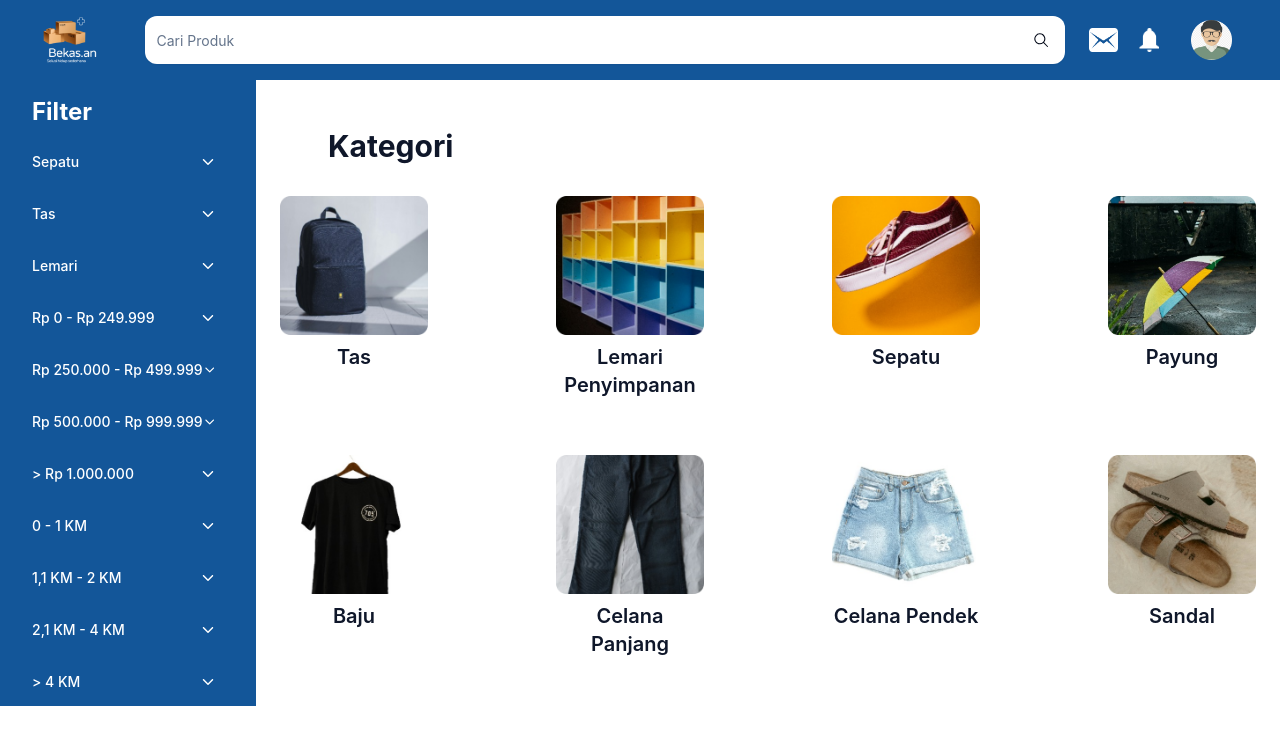
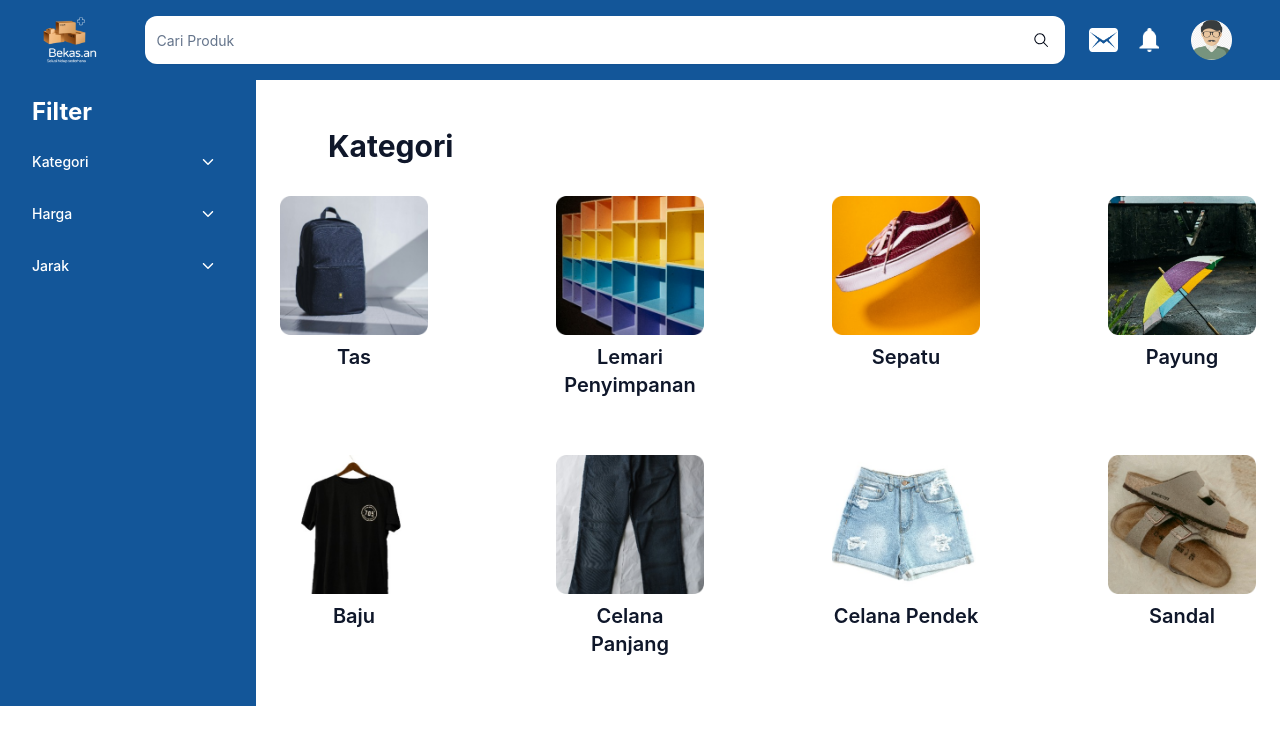
Before and after one commit to azkannawal/bekasan-ecommerce, a React (Vite) app: page /search in a window 1280 px wide. Shown: the top 744 px of the page. Built offline with nearby package versions, Linux system fonts and the light colour scheme.

Commit message:
fix: filter state

```diff
--- a/src/pages/search.tsx
+++ b/src/pages/search.tsx
@@ -16,31 +16,29 @@ import { IoIosArrowDown } from "react-icons/io";
 type Checked = DropdownMenuCheckboxItemProps["checked"];
 
 const Search = () => {
-  const categories = [
-    { name: "Sepatu", state: useState<Checked>(false) },
-    { name: "Tas", state: useState<Checked>(false) },
-    { name: "Lemari", state: useState<Checked>(false) },
-  ];
-  const prices = [
-    { name: "Rp 0 - Rp 249.999", state: useState<Checked>(false) },
-    { name: "Rp 250.000 - Rp 499.999", state: useState<Checked>(false) },
-    { name: "Rp 500.000 - Rp 999.999", state: useState<Checked>(false) },
-    { name: "> Rp 1.000.000", state: useState<Checked>(false) },
-  ];
-  const distances = [
-    { name: "0 - 1 KM", state: useState<Checked>(false) },
-    { name: "1,1 KM - 2 KM", state: useState<Checked>(false) },
-    { name: "2,1 KM - 4 KM", state: useState<Checked>(false) },
-    { name: "> 4 KM", state: useState<Checked>(false) },
-  ];
-  const [dropdowns, setDropdowns] = useState([0, 0, 0]);
+  const [dropdown1, setDropdown1] = useState(0);
+  const [dropdown2, setDropdown2] = useState(0);
+  const [dropdown3, setDropdown3] = useState(0);
+  const [category1, setCategory1] = useState<Checked>(false);
+  const [category2, setCategory2] = useState<Checked>(false);
+  const [category3, setCategory3] = useState<Checked>(false);
+  const [price1, setPrice1] = useState<Checked>(false);
+  const [price2, setPrice2] = useState<Checked>(false);
+  const [price3, setPrice3] = useState<Checked>(false);
+  const [price4, setPrice4] = useState<Checked>(false);
+  const [distance1, setDistance1] = useState<Checked>(false);
+  const [distance2, setDistance2] = useState<Checked>(false);
+  const [distance3, setDistance3] = useState<Checked>(false);
+  const [distance4, setDistance4] = useState<Checked>(false);
 
-  const toggleDropdown = (index: number): void => {
-    setDropdowns((prevDropdowns) => {
-      const newDropdowns = [...prevDropdowns];
-      newDropdowns[index] = newDropdowns[index] === 0 ? 180 : 0;
-      return newDropdowns;
-    });
+  const toggleDropdown = (field: any): void => {
+    if (field === 1) {
+      setDropdown1((prevState) => (prevState === 0 ? 180 : 0));
+    } else if (field === 2) {
+      setDropdown2((prevState) => (prevState === 0 ? 180 : 0));
+    } else {
+      setDropdown3((prevState) => (prevState === 0 ? 180 : 0));
+    }
   };
 
   return (
@@ -51,104 +49,137 @@ const Search = () => {
           <div className="flex flex-col fixed gap-4 pt-24 px-6 w-1/5">
             <h1 className="text-2xl font-bold text-white px-2">Filter</h1>
 
-            {categories.map((item, index) => (
-              <DropdownMenu
-                key={index}
-                onOpenChange={() => toggleDropdown(index)}
-              >
+            <DropdownMenu onOpenChange={() => toggleDropdown(1)}>
               <DropdownMenuTrigger asChild>
                 <Button
                   variant="ghost"
                   className="justify-between px-2 text-white"
                 >
-                    {item.name}
+                  Kategori
                   <IoIosArrowDown
                     className="mr-2 h-4 w-4"
                     style={{
                       transition: "transform 0.5s",
-                        transform: `rotate(${dropdowns[index]}deg)`,
+                      transform: `rotate(${dropdown1}deg)`, // Menggunakan nilai state untuk rotasi ikon
                     }}
                   />
                 </Button>
               </DropdownMenuTrigger>
               <DropdownMenuContent className="w-60">
-                  <DropdownMenuLabel>{item.name}</DropdownMenuLabel>
+                <DropdownMenuLabel>Kategori</DropdownMenuLabel>
                 <DropdownMenuSeparator />
                 <DropdownMenuCheckboxItem
-                    checked={item.state[0]}
-                    onCheckedChange={item.state[1]}
+                  checked={category1}
+                  onCheckedChange={setCategory1}
                 >
-                    {item.name}
+                  Sepatu
+                </DropdownMenuCheckboxItem>
+                <DropdownMenuCheckboxItem
+                  checked={category2}
+                  onCheckedChange={setCategory2}
+                >
+                  Tas
+                </DropdownMenuCheckboxItem>
+                <DropdownMenuCheckboxItem
+                  checked={category3}
+                  onCheckedChange={setCategory3}
+                >
+                  Lemari
                 </DropdownMenuCheckboxItem>
               </DropdownMenuContent>
             </DropdownMenu>
-            ))}
 
-            {prices.map((item, index) => (
-              <DropdownMenu
-                key={index}
-                onOpenChange={() => toggleDropdown(index)}
-              >
+            <DropdownMenu onOpenChange={() => toggleDropdown(2)}>
               <DropdownMenuTrigger asChild>
                 <Button
                   variant="ghost"
                   className="justify-between px-2 text-white"
                 >
-                    {item.name}
+                  Harga
                   <IoIosArrowDown
                     className="mr-2 h-4 w-4"
                     style={{
                       transition: "transform 0.5s",
-                        transform: `rotate(${dropdowns[index]}deg)`,
+                      transform: `rotate(${dropdown2}deg)`,
                     }}
                   />
                 </Button>
               </DropdownMenuTrigger>
               <DropdownMenuContent className="w-60">
-                  <DropdownMenuLabel>{item.name}</DropdownMenuLabel>
+                <DropdownMenuLabel>Harga</DropdownMenuLabel>
                 <DropdownMenuSeparator />
                 <DropdownMenuCheckboxItem
-                    checked={item.state[0]}
-                    onCheckedChange={item.state[1]}
+                  checked={price1}
+                  onCheckedChange={setPrice1}
                 >
-                    {item.name}
+                  Rp 0 - Rp 249.999
+                </DropdownMenuCheckboxItem>
+                <DropdownMenuCheckboxItem
+                  checked={price2}
+                  onCheckedChange={setPrice2}
+                >
+                  Rp 250.000 - Rp 499.999
+                </DropdownMenuCheckboxItem>
+                <DropdownMenuCheckboxItem
+                  checked={price3}
+                  onCheckedChange={setPrice3}
+                >
+                  Rp 500.000 - Rp 999.999
+                </DropdownMenuCheckboxItem>
+                <DropdownMenuCheckboxItem
+                  checked={price4}
+                  onCheckedChange={setPrice4}
+                >
+                  {`> Rp 1.000.000`}
                 </DropdownMenuCheckboxItem>
               </DropdownMenuContent>
             </DropdownMenu>
-            ))}
 
-            {distances.map((item, index) => (
-              <DropdownMenu
-                key={index}
-                onOpenChange={() => toggleDropdown(index)}
-              >
+            <DropdownMenu onOpenChange={() => toggleDropdown(3)}>
               <DropdownMenuTrigger asChild>
                 <Button
                   variant="ghost"
                   className="justify-between px-2 text-white"
                 >
-                    {item.name}
+                  Jarak
                   <IoIosArrowDown
                     className="mr-2 h-4 w-4"
                     style={{
                       transition: "transform 0.5s",
-                        transform: `rotate(${dropdowns[index]}deg)`,
+                      transform: `rotate(${dropdown3}deg)`, // Menggunakan nilai state untuk rotasi ikon
                     }}
                   />
                 </Button>
               </DropdownMenuTrigger>
               <DropdownMenuContent className="w-60">
-                  <DropdownMenuLabel>{item.name}</DropdownMenuLabel>
+                <DropdownMenuLabel>Jarak</DropdownMenuLabel>
                 <DropdownMenuSeparator />
                 <DropdownMenuCheckboxItem
-                    checked={item.state[0]}
-                    onCheckedChange={item.state[1]}
+                  checked={distance1}
+                  onCheckedChange={setDistance1}
                 >
-                    {item.name}
+                  0 - 1 KM
+                </DropdownMenuCheckboxItem>
+                <DropdownMenuCheckboxItem
+                    checked={distance2}
+                    onCheckedChange={setDistance2}
+                >
+                  1,1 KM - 2 KM
+                </DropdownMenuCheckboxItem>
+                <DropdownMenuCheckboxItem
+                    checked={distance3}
+                    onCheckedChange={setDistance3}
+                >
+                  2,1 KM - 4 KM
+                </DropdownMenuCheckboxItem>
+                <DropdownMenuCheckboxItem
+                    checked={distance4}
+                    onCheckedChange={setDistance4}
+                >
+                  {`> 4 KM`}
                 </DropdownMenuCheckboxItem>
               </DropdownMenuContent>
             </DropdownMenu>
-            ))}
           </div>
         </div>
         <CardProduct style="w-4/5 px-6" />
```
Lines whose indentation alone changed are shown as unchanged.
